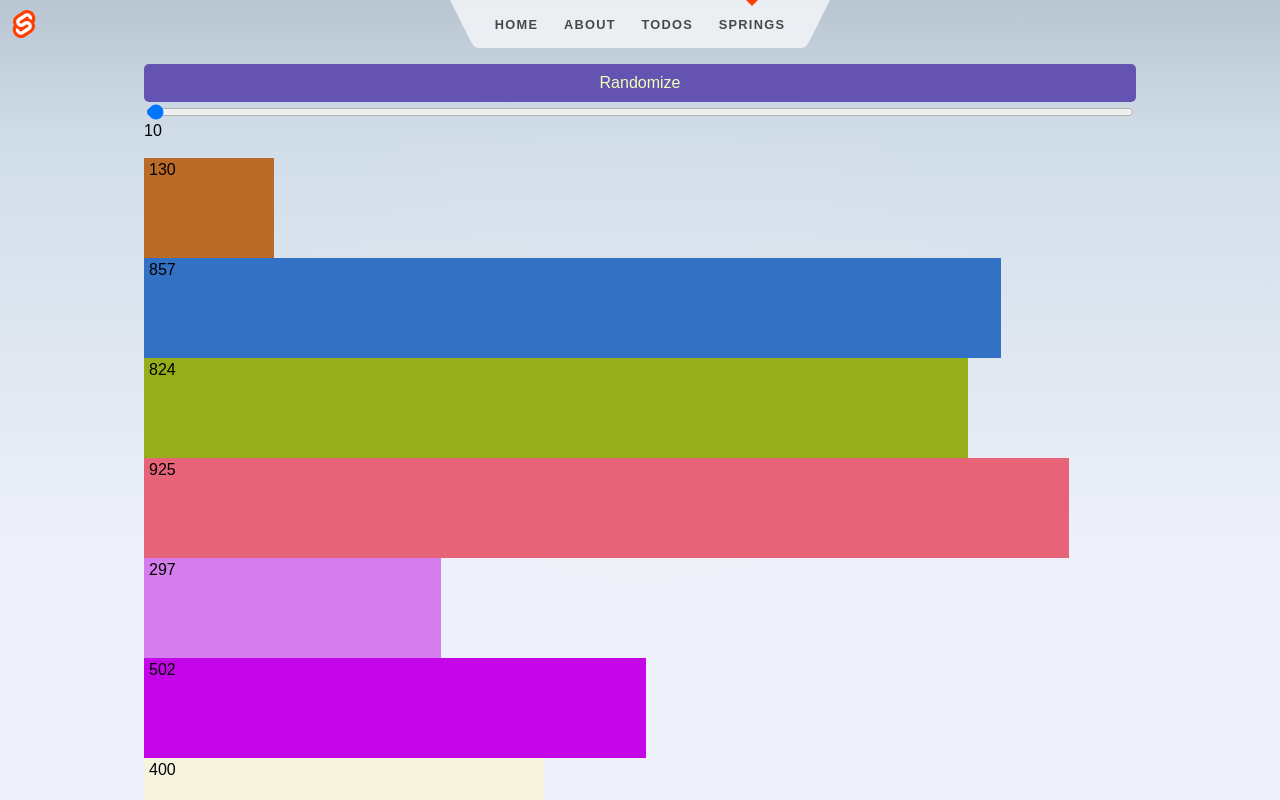
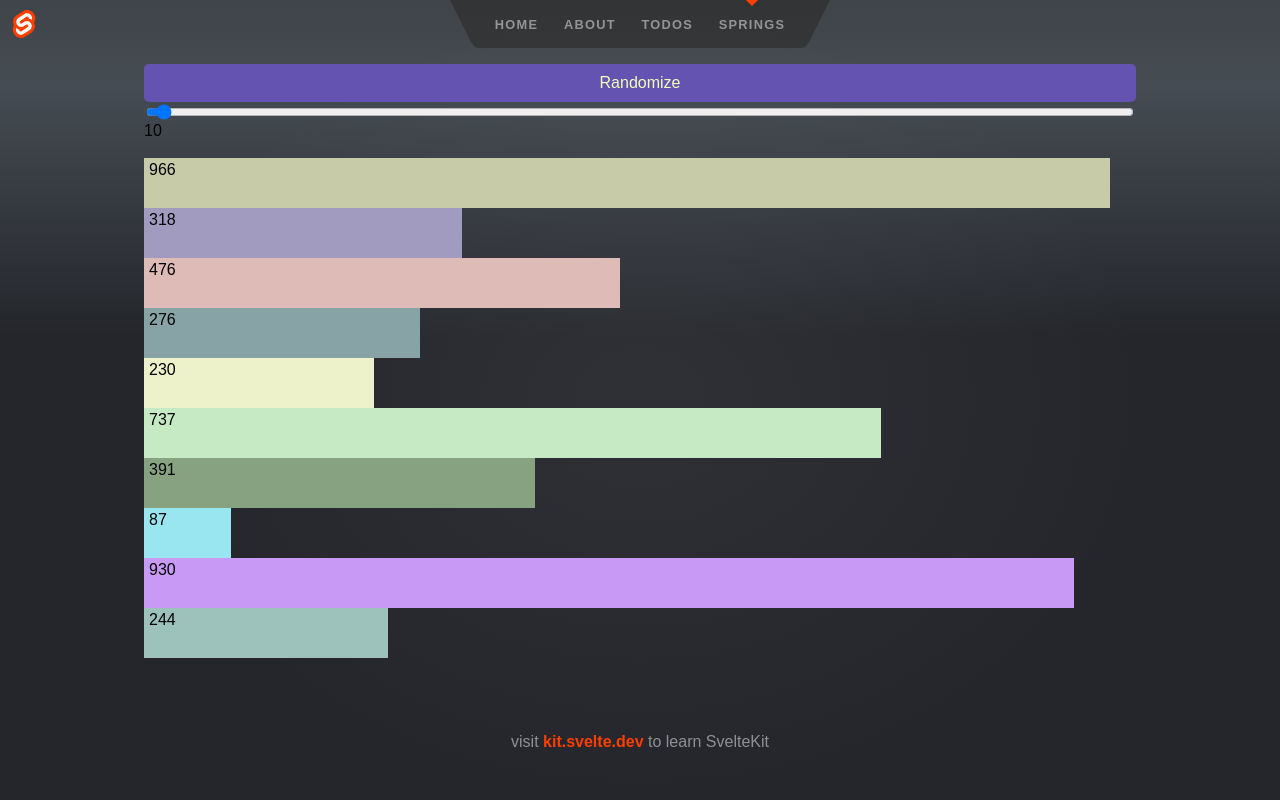
Before and after one commit to shoobah/lab1, a SvelteKit app: page /springs in a window 1280 px wide. Shown: the top 800 px of the page. Built offline with nearby package versions, Linux system fonts and the light colour scheme.

Commit message:
Nicer colours etc.

```diff
--- a/src/app.css
+++ b/src/app.css
@@ -5,13 +5,13 @@
 		Cantarell, 'Open Sans', 'Helvetica Neue', sans-serif;
 	--font-mono: 'Fira Mono', monospace;
 	--pure-white: #ffffff;
-	--primary-color: #b9c6d2;
-	--secondary-color: #d0dde9;
-	--tertiary-color: #edf0f8;
+	--primary-color: #3f4449;
+	--secondary-color: #454c53;
+	--tertiary-color: #24262b;
 	--accent-color: #ff3e00;
-	--heading-color: rgba(0, 0, 0, 0.7);
-	--text-color: #444444;
-	--background-without-opacity: rgba(255, 255, 255, 0.7);
+	--heading-color: rgba(190, 190, 190, 0.7);
+	--text-color: #d1cfcf;
+	--background-without-opacity: rgba(255, 255, 255, 0.103);
 	--column-width: 42rem;
 	--column-margin-top: 4rem;
 }
--- a/src/lib/Bar.svelte
+++ b/src/lib/Bar.svelte
@@ -37,7 +37,7 @@
         {/if}
         {#if showText}
 		<text class="small" x="5" y="17">
-			{value}
+			{Math.round(v)}
 		</text>
         {/if}
 	</g>
--- a/src/lib/header/Header.svelte
+++ b/src/lib/header/Header.svelte
@@ -66,7 +66,7 @@
 	nav {
 		display: flex;
 		justify-content: center;
-		--background: rgba(255, 255, 255, 0.7);
+		--background: rgba(46, 46, 46, 0.7);
 	}
 
 	svg {
--- a/src/routes/springs/+page.svelte
+++ b/src/routes/springs/+page.svelte
@@ -5,7 +5,14 @@
 	let val = 1;
 	let numberOfBars = 10;
 
-	$: values = Array(numberOfBars).fill(400);
+	/**
+	 * @param {any} length
+	 */
+	function randomArray(length) {
+		return Array.from({ length }, () => random(1, 1000));
+	}
+
+	$: values = randomArray(numberOfBars);
 
 	/**
 	 * @param {number} min
@@ -20,6 +27,15 @@
 		return `#${Math.floor(Math.random() * 16777215).toString(16)}`;
 	}
 
+	function generateLightColorHex() {
+		let color = '#';
+		for (let i = 0; i < 3; i++)
+			color += ('0' + Math.floor(((1 + Math.random()) * Math.pow(16, 2)) / 2).toString(16)).slice(
+				-2
+			);
+		return color;
+	}
+
 	function randomBars() {
 		values = values.map(() => random(1, 1000));
 	}
@@ -30,12 +46,18 @@
 </script>
 
 <button on:click={randomBars}>Randomize</button>
-<input type="range" bind:value={numberOfBars} min="5" max="2000" on:change={randomBars} />
+<input type="range" bind:value={numberOfBars} min="5" max="500" />
 <span>{numberOfBars}</span>
 <br />
 
 {#each values as value}
-	<Bar {value} width={1000} height={1000 / numberOfBars} color={randomColor()} showText={numberOfBars<50} />
+	<Bar
+		{value}
+		width={1000}
+		height={500 / numberOfBars}
+		color={generateLightColorHex()}
+		showText={numberOfBars < 26}
+	/>
 {/each}
 <div />
 
```
